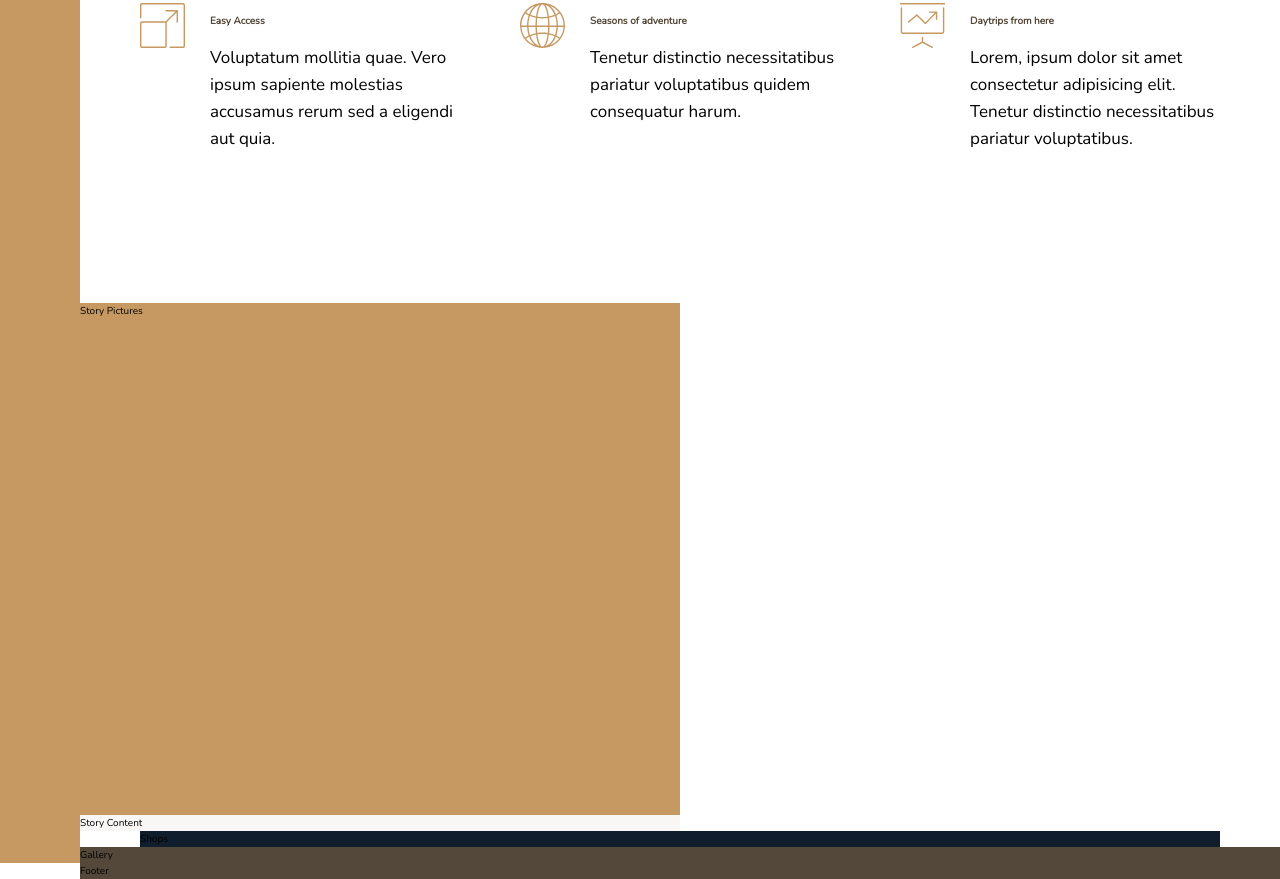
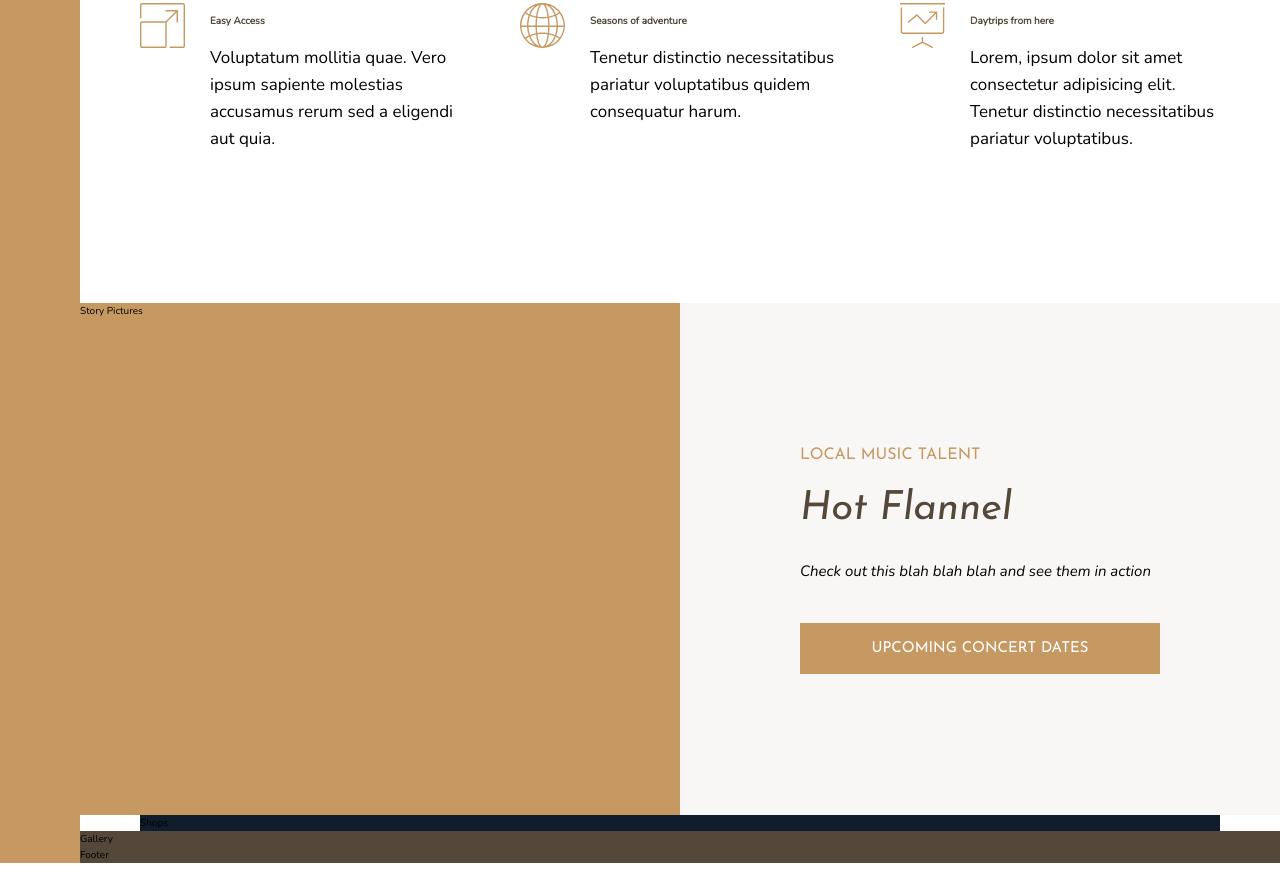
Before and after one commit to petitlapin86/white-river-with-sass-grid-layout-, a website: page index.html in a window 1280 px wide. Shown: the part 977-1856 px from the top of the page. Drawn offline with nearby package versions, Linux system fonts and the light colour scheme.

Commit message:
align items in story partial

```diff
--- a/index.html
+++ b/index.html
@@ -84,7 +84,12 @@
       </div>
 
       <div class="story__content">
-        Story Content
+        <h3 class="heading-3 mb-sm">Local Music Talent</h3>
+        <h2 class="heading-2 heading-2--dark mb-md">Hot Flannel</h2>
+        <p class="story__text">
+        Check out this blah blah blah and see them in action
+        </p>
+        <button class="btn">Upcoming Concert Dates</button>
       </div>
 
       <section class="shops">
--- a/sass/_features.scss
+++ b/sass/_features.scss
@@ -5,7 +5,7 @@
   margin: 15rem 0;
   //we want this grid item to become a grid container
   display: grid; //nested grid 2 levels deep
-  grid-template-columns: repeat(3, 1fr);
+  grid-template-columns: repeat(auto-fit, minmax(25rem, 1fr)); //this is creating responsive grid sizing
   grid-gap: 6rem;
   align-items: start; //aligns text to the start so even when less content they start at the top of container
 }
--- a/sass/_story.scss
+++ b/sass/_story.scss
@@ -4,7 +4,16 @@
   }
 
   &__content { background-color: $color-grey-light-1;
-      grid-column: full-start / col-end 4;
+      grid-column: col-start 5 / full-end;
+      padding: 6rem 12rem;
+
+      display: grid; //aligning words & band button along vertical axis
+      align-content: center;//fixes band button alignment
   }
 
+  &__text {
+    font-size: 1.5rem;
+    font-style: italic;
+    margin-bottom: 4rem;
+  }
 }
--- a/sass/_typography.scss
+++ b/sass/_typography.scss
@@ -10,10 +10,20 @@
 
 .heading-2 {
   @extend %heading;
+  font-size: 4rem;
+  font-style: italic;
+  line-height: 1;
+
+  //creating two versions of this heading below
+    &--light {color: $color-grey-light-1;}
+    &--dark {color: $color-grey-dark-1;}
 }
 
 .heading-3 {
   @extend %heading;
+  font-size: 1.6rem;
+  color: $color-primary;
+  text-transform: uppercase;
 }
 
 .heading-4 {
@@ -24,3 +34,25 @@
   &--light {color: $color-grey-light-1;}
   &--dark {color: $color-grey-dark-1;}
 }
+
+.btn {
+    background-color: $color-primary;
+    color: #fff;
+    border: none;
+    border-radius: 0;
+    font-family: $font-display;
+    font-size: 1.5rem;
+    text-transform: uppercase;
+    padding: 1.8rem 3rem;
+    cursor: pointer;
+    transition: all .2s;
+
+    &:hover {
+        background-color: $color-primary-dark;
+    }
+}
+
+.mb-sm { margin-bottom: 2rem;}
+.mb-md { margin-bottom:3rem;}
+.mb-lg { margin-bottom: 4rem;}
+.mb-hg { margin-bottom: 8rem; }
```
Also changed, not shown: css/style.css.
